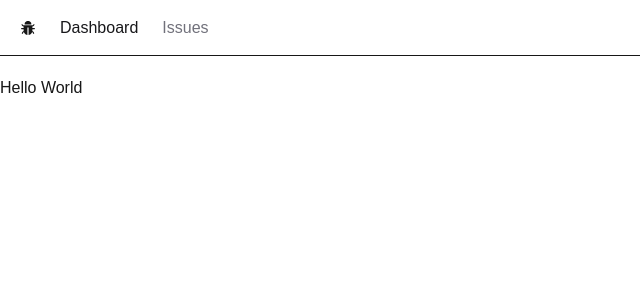
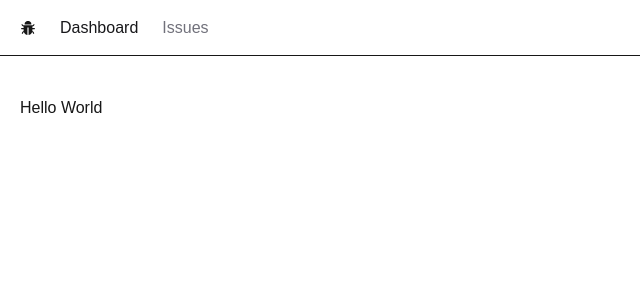
Before and after one commit to shahadat-sdt/track-it, a Next.js app: page / in a window 1280 px wide. Shown: the top 300 px of the page, without its empty margins (0-640 px from the left). Built offline with nearby package versions, Linux system fonts and the light colour scheme; what @radix-ui/themes would draw is missing.

Commit message:
Build New Issue Page

```diff
--- /dev/null
+++ b/app/issues/new/page.tsx
@@ -0,0 +1,13 @@
+import {Button, TextArea, TextField} from "@radix-ui/themes";
+
+const NewIssuePage = () => {
+    return (
+        <div className="space-y-3 max-w-xl ">
+            <TextField.Root placeholder='Title'/>
+            <TextArea placeholder='Description'/>
+            <Button>Submit New Issue</Button>
+        </div>
+    );
+};
+
+export default NewIssuePage;
--- a/app/issues/page.tsx
+++ b/app/issues/page.tsx
@@ -1,7 +1,10 @@
+import {Button} from "@radix-ui/themes";
+import Link from "next/dist/client/link";
+
 const IssuesPage = () => {
  return (
     <div>
-        IssuesPage
+        <Button><Link href="/issues/new"> Create New Issue</Link></Button>
     </div>
   );
 };
--- a/app/layout.tsx
+++ b/app/layout.tsx
@@ -32,7 +32,7 @@ export default function RootLayout({
         <body className={`${geistSans.variable} ${geistMono.variable} antialiased`}>
         <Theme>
             <NavBar/>
-            <main>{children}</main>
+            <main className='p-5'>{children}</main>
         </Theme>
         </body>
         </html>
```
